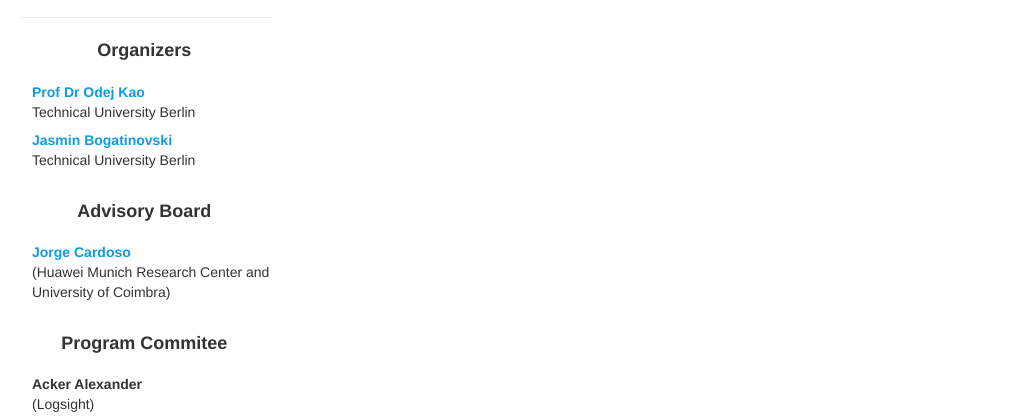
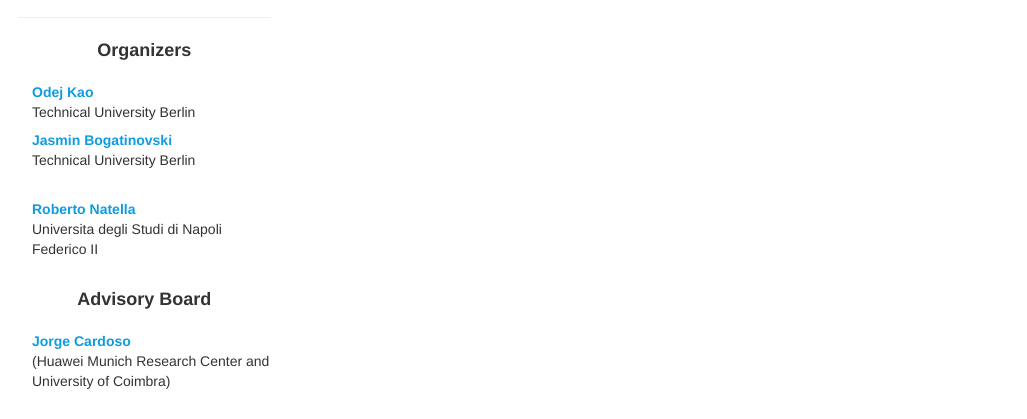
Before and after one commit to aiopsfourthwokrshop/aiopsfourthwokrshop, a plain HTML site: page schedule/index.html in a window 1280 px wide. Shown: the part 381-800 px from the top of the page, without its empty margins (72-1099 px from the left). Drawn offline with nearby package versions, Linux system fonts and the light colour scheme; some packages are replaced by stand-ins of ours.

Commit message:
update front page

```diff
--- a/schedule/index.html
+++ b/schedule/index.html
@@ -64,7 +64,7 @@
             <ul class="nav temp">
                 <li class="head">Organizers</li>
 
-                <li class="name"><a href="https://www.cit.tu-berlin.de/kao/">Prof Dr Odej Kao</a></li>
+                <li class="name"><a href="https://www.cit.tu-berlin.de/kao/">Odej Kao</a></li>
                 <ul class="nav temp" style="padding-bottom: 0;">
                     <li class="affiliation"> Technical University Berlin</li>
                 </ul>
@@ -74,6 +74,15 @@
                     <li class="affiliation">Technical University Berlin</li>
                 </ul>
                 <br>
+
+
+                <li class="name"><a href="https://bogatinovskijasmin.github.io/bogatinovskijasmin/aboutme/">Roberto Natella</a></li>
+                <ul class="nav temp" style="padding-bottom: 0;">
+                    <li class="affiliation">Universita degli Studi di Napoli Federico II</li>
+                </ul>
+                <br>
+
+
 
                 <li class="head">Advisory Board</li>
 
```
Also changed, not shown: call/index.html (+14 -5 lines).
